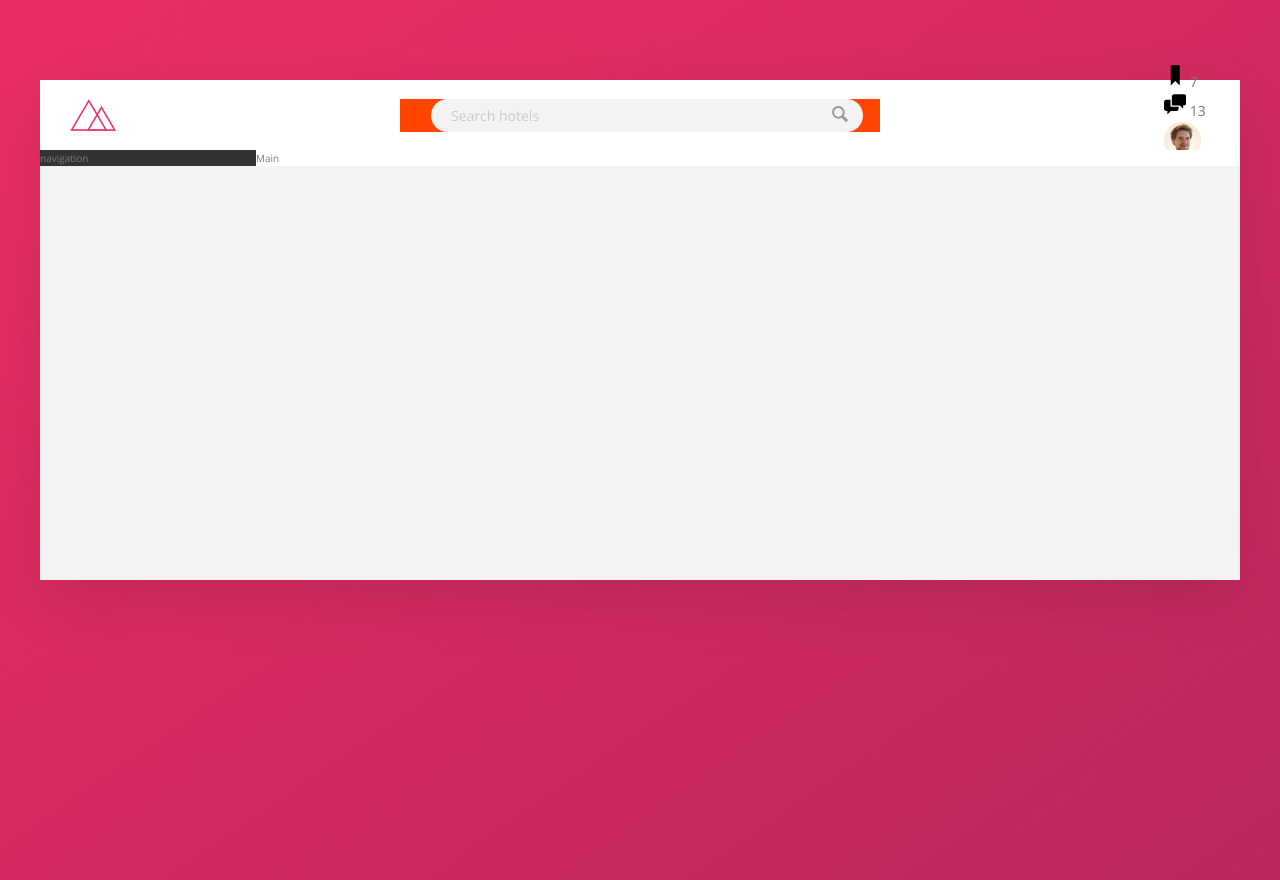
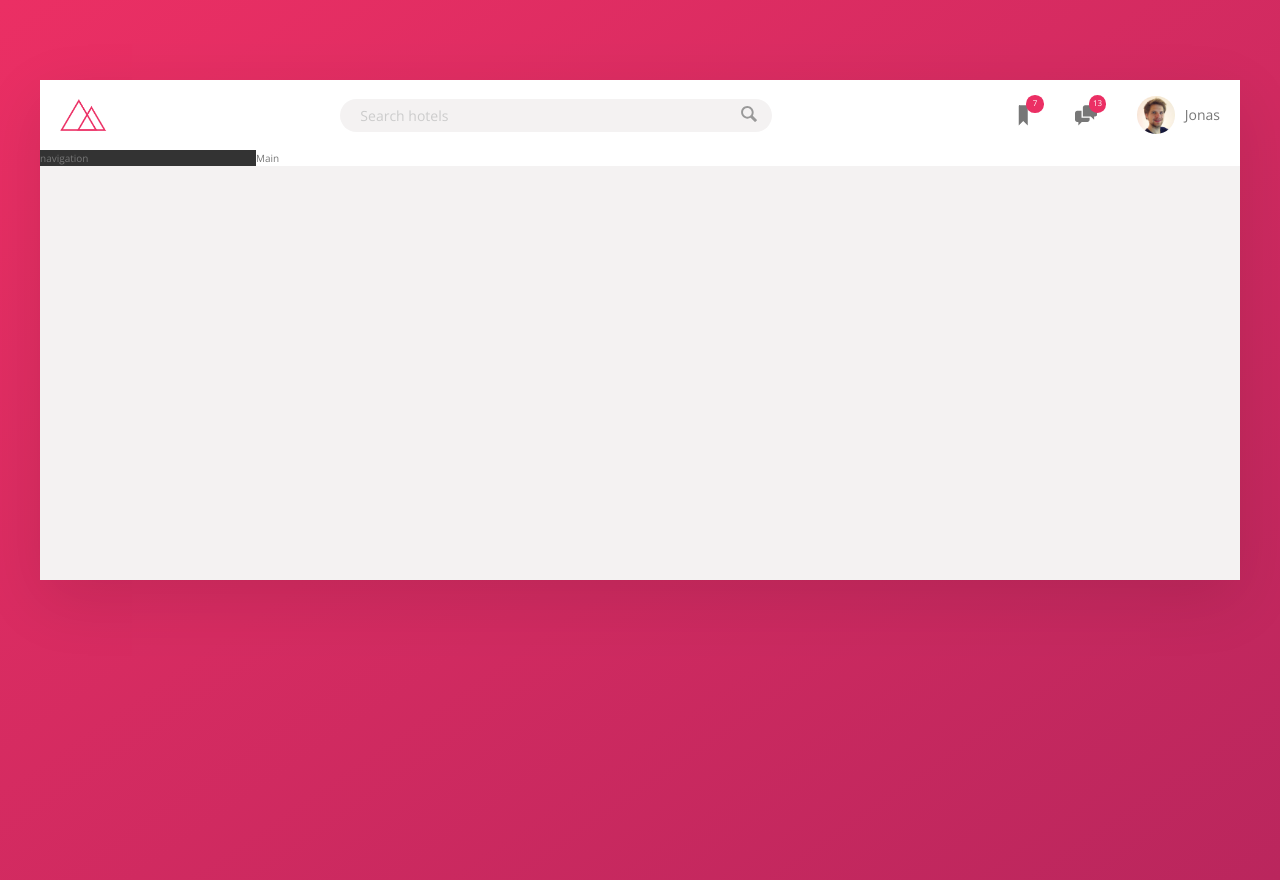
Before and after one commit to hotriluc/WebTasks, a website: page Trillo/index.html in a window 1280 px wide. Drawn offline with nearby package versions, Linux system fonts and the light colour scheme.

Commit message:
Add files via upload
Completed header section

```diff
--- a/Trillo/sass/_components.scss
+++ b/Trillo/sass/_components.scss
@@ -2,7 +2,7 @@
 
 .logo {
     height: 3.25rem;
-    margin-left: 3rem;
+    margin-left: 2rem;
 }
 
 // SearchBox
@@ -11,9 +11,11 @@
     display: flex;
     align-items: center;
     justify-content: center;
-    background-color: orangered;
+
+
 
     &__input {
+        //Inheriting color, font-family and font-size of a parent (header)
         color: inherit;
         font-family: inherit;
         font-size: inherit;
@@ -64,29 +66,67 @@
         height: 2rem;
         width: 2rem;
         //filling svg with color
-        fill: var(--color-grey-dark-3)
+        fill: var(--color-grey-dark-3);
     }
 }
 
 // User navigation
 
 .user-nav {
+    display: flex;
+    align-items: center;
+    justify-content: space-around;
+    align-self: stretch;
+
+    //Selecting direct children of user-nav (icon-box and user-photo)
+    & > * {
+        padding: 0 2rem;
+        cursor: pointer;
+        height: 100%;
+
+        //centering
+        display: flex;
+        align-items: center;
+
+    }
+
+    & > *:hover {
+        background-color: var(--color-grey-light-2);
+    }
+
     &__icon-box {
-
+       position: relative;
     }
 
     &__icon {
         height: 2.25rem;
         width: 2.25rem;
+        fill: var(--color-grey-dark-2)
     }
 
     &__notification {
+        font-size: .8rem;
+        height: 1.75rem;
+        width: 1.75rem;
+        border-radius: 50%;
+        background-color: var(--color-primary);
+        color: white;
+        position: absolute;
+        top: 1.5rem;
+        right: 1.1rem;
+
+
+        // centering text
+        display: flex;
+        justify-content: center;
+        align-items: center;
 
     }
 
     &__user-photo {
         height: 3.75rem;
         border-radius: 50%;
+        margin-right: 1rem;
     }
 
     &__user-name {
```
Also changed, not shown: Trillo/css/style.css.
